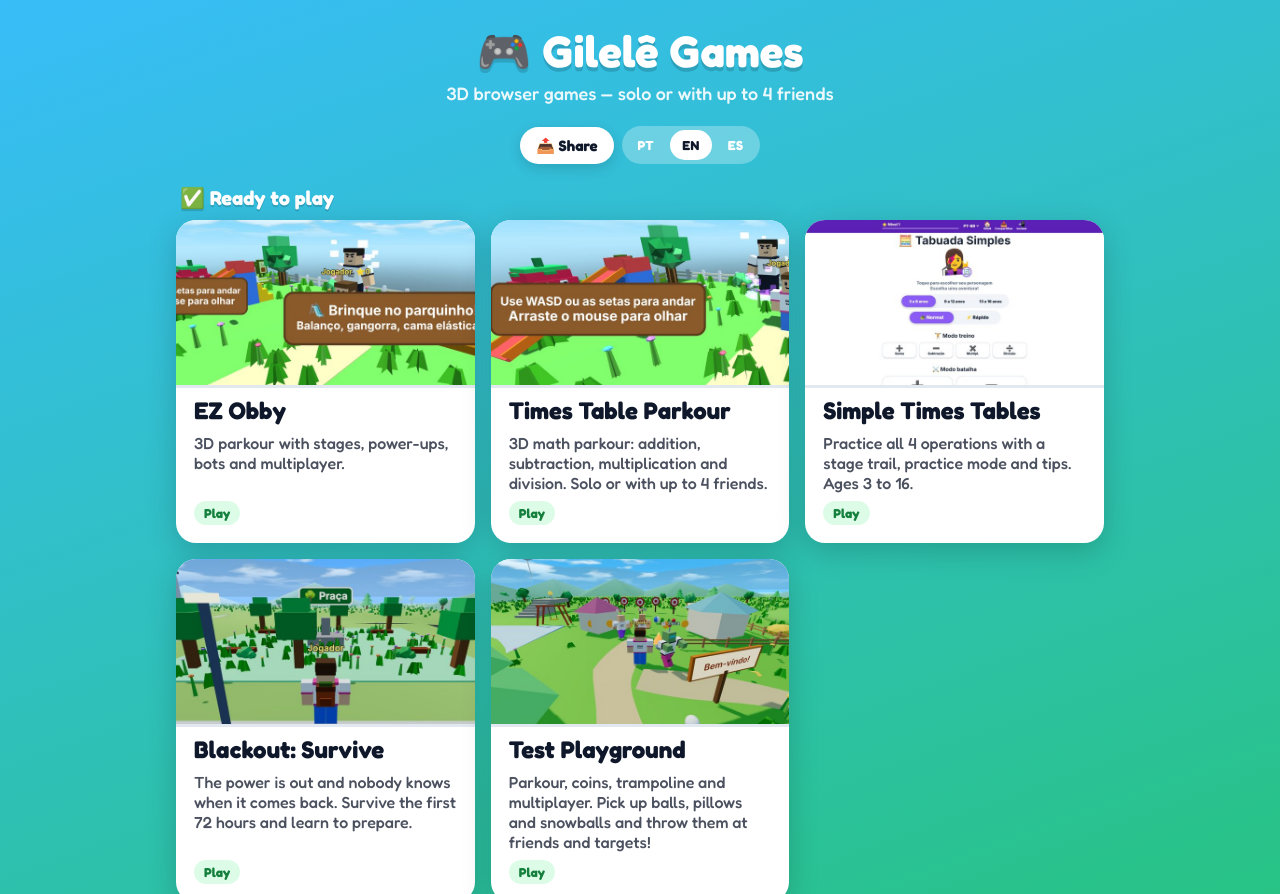
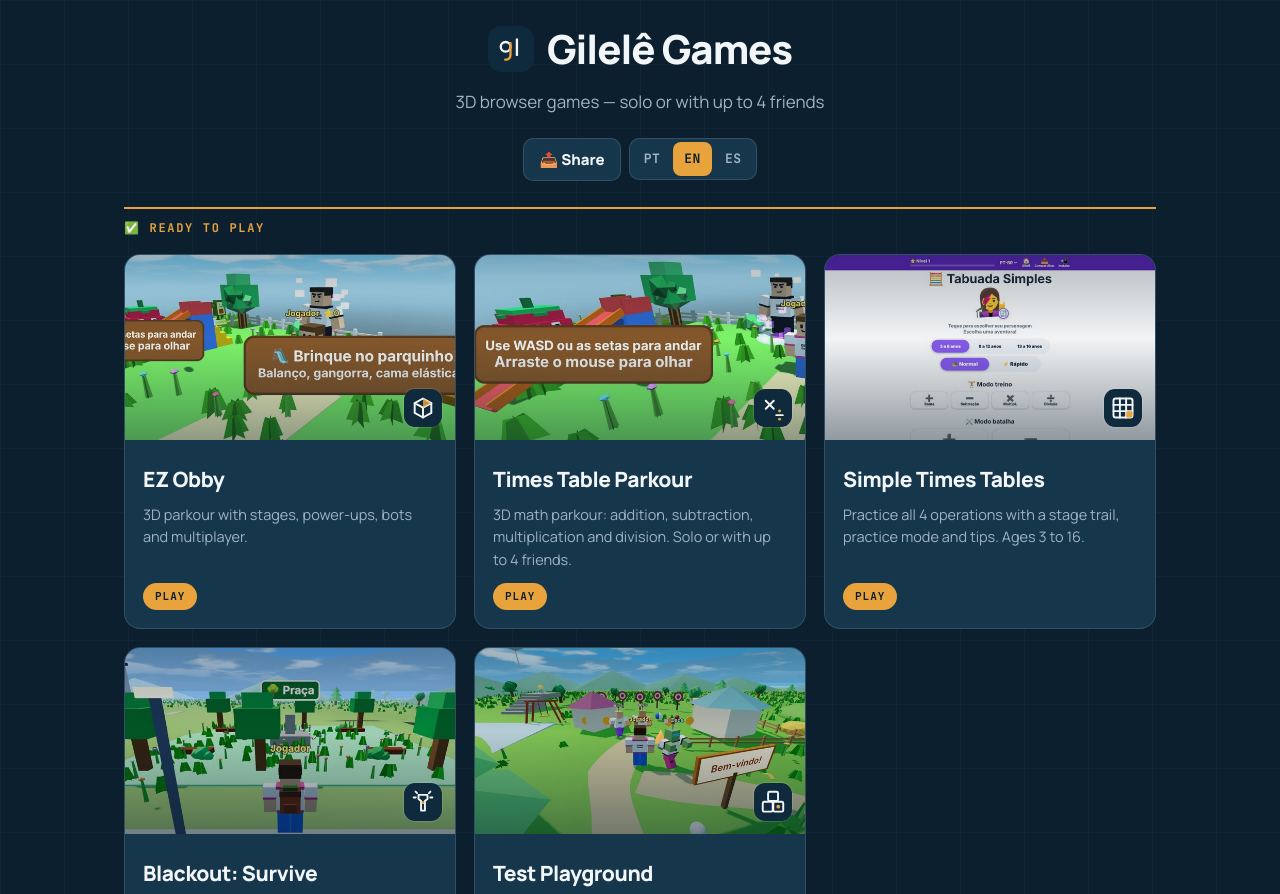
Before and after one commit to mico-droid/gilele-games, a plain HTML site: page jogos.html in a window 1280 px wide. Shown: the top 894 px of the page. Drawn offline with nearby package versions, Linux system fonts and the light colour scheme.

Commit message:
Portal de jogos na mesma identidade da home
- jogos.html: paleta azul-petróleo + âmbar, fonte Manrope, logo
  icons/portal.svg no cabeçalho e o ícone de cada jogo no canto do print;
  cartões, seções e botões no mesmo desenho da página comercial.
- Ícone do app (manifest da raiz): icons/portal-192/512.png e
  portal-maskable-512.png, gerados do portal.svg; cores de fundo e tema
  passam a #0B1F2E. Os manifests de cada jogo seguem com os PNG antigos.
- index.html e privacidade.html apontam para o ícone novo.
- sw.js: CACHE v37.

Co-Authored-By: Claude Opus 5 <noreply@anthropic.com>
Claude-Session: https://claude.ai/code/session_0153cgcPY2VZCETQtajzyGyZ

```diff
--- a/jogos.html
+++ b/jogos.html
@@ -7,51 +7,82 @@
 <meta name="apple-mobile-web-app-title" content="Gilelê Games">
 <meta name="application-name" content="Gilelê Games">
 <meta name="description" content="Jogos 3D grátis no navegador, para jogar sozinho ou com amigos.">
-<meta name="theme-color" content="#22c55e">
+<meta name="theme-color" content="#0B1F2E">
 <link rel="manifest" href="manifest.webmanifest">
-<link rel="icon" href="icons/icon-192.png">
-<link rel="apple-touch-icon" href="icons/icon-192.png">
+<link rel="icon" href="icons/portal.svg">
+<link rel="apple-touch-icon" href="icons/portal-192.png">
+<link rel="preconnect" href="https://fonts.googleapis.com">
+<link rel="preconnect" href="https://fonts.gstatic.com" crossorigin>
+<link href="https://fonts.googleapis.com/css2?family=Manrope:wght@400;500;600;800&family=JetBrains+Mono:wght@500;700&display=swap" rel="stylesheet">
 <link rel="stylesheet" href="engine/ez.css">
 <style>
-  /* portal is a normal scrolling page: undo the game-only rules of ez.css (fixed height, overflow hidden, no touch scrolling) */
-  html { height: auto; overflow: visible; overflow-y: auto; touch-action: pan-x pan-y; overscroll-behavior: auto; }
-  body { height: auto; min-height: 100%; overflow: visible; touch-action: pan-x pan-y; overscroll-behavior: auto; user-select: auto; -webkit-user-select: auto; background: linear-gradient(160deg, #38bdf8, #22c55e); }
-  main { max-width: 960px; margin: 0 auto; padding: max(24px, env(safe-area-inset-top)) 16px 40px; }
-  header { text-align: center; margin-bottom: 22px; }
-  header h1 { font-size: 44px; margin: 0; text-shadow: 0 4px 0 rgba(0,0,0,.15); }
-  header p { margin: 4px 0 0; font-size: 18px; opacity: .9; }
-  .grid { display: grid; grid-template-columns: repeat(auto-fill, minmax(260px, 1fr)); gap: 16px; }
-  .game { background: #fff; color: #0f172a; border-radius: 20px; padding: 0 0 18px; overflow: hidden; box-shadow: 0 8px 30px rgba(0,0,0,.18); display: flex; flex-direction: column; gap: 8px; text-decoration: none; transition: transform .1s; }
-  .game > :not(.shot) { margin-left: 18px; margin-right: 18px; }
-  .game:hover { transform: translateY(-3px); }
-  /* print do próprio jogo no lugar do desenho genérico */
-  .game .shot { display: block; width: 100%; height: auto; aspect-ratio: 16 / 9; object-fit: cover; background: #bfe3ff; border-bottom: 3px solid #e2e8f0; }
-  .game h2 { margin-top: 12px; }
-  .game .emoji { font-size: 54px; line-height: 1; }
-  .game h2 { margin: 0; font-size: 24px; }
-  .game p { margin: 0; opacity: .75; flex: 1; }
-  .game .tag { align-self: flex-start; font-size: 13px; font-weight: 700; padding: 4px 10px; border-radius: 999px; background: #dcfce7; color: #15803d; }
-  .sec { color: #fff; font-size: 20px; margin: 22px 4px 10px; text-shadow: 0 2px 0 rgba(0,0,0,.15); }
-  .game.dev { border: 3px dashed #f59e0b; }
-  .game.dev .tag { background: #fef3c7; color: #b45309; }
-  .game.soon { opacity: .6; pointer-events: none; }
-  .game.soon .tag { background: #e2e8f0; color: #475569; }
-  footer { text-align: center; margin-top: 30px; font-size: 14px; opacity: .85; }
-  footer a { color: #fff; }
-  #install { display: block; margin: 0 auto 20px; }
-  .tools { display: flex; flex-wrap: wrap; gap: 8px; justify-content: center; align-items: center; margin: 0 0 20px; }
-  .tools button { font: inherit; font-size: 15px; font-weight: 700; color: #0f172a; background: #fff; border: 0;
-    border-radius: 999px; padding: 9px 16px; cursor: pointer; box-shadow: 0 4px 14px rgba(0,0,0,.14); }
-  .tools button:hover { transform: translateY(-1px); }
-  .tools .langs { display: inline-flex; gap: 4px; background: rgba(255,255,255,.28); border-radius: 999px; padding: 4px; }
-  .tools .langs button { padding: 7px 12px; font-size: 13px; letter-spacing: .04em; background: transparent; color: #fff; box-shadow: none; }
-  .tools .langs button[aria-pressed="true"] { background: #fff; color: #0f172a; }
+:root{
+  --bg:#0B1F2E; --base:#0F2A3D; --surf:#16364B; --surf2:#1C4260;
+  --line:rgba(242,246,248,.13); --tx:#F2F6F8; --mut:#9FB3C2; --am:#E8A33D;
+  --max:1120px; --pad:clamp(20px,5vw,44px); --mono:'JetBrains Mono',ui-monospace,monospace;
+}
+/* o portal é uma página que rola: desfaz as regras só-de-jogo do ez.css */
+html{height:auto;overflow:visible;overflow-y:auto;touch-action:pan-x pan-y;overscroll-behavior:auto}
+body{height:auto;min-height:100%;overflow:visible;touch-action:pan-x pan-y;overscroll-behavior:auto;
+ user-select:auto;-webkit-user-select:auto;margin:0;
+ color:var(--tx);font-family:Manrope,system-ui,sans-serif;font-size:17px;line-height:1.55;-webkit-font-smoothing:antialiased;
+ background:
+  linear-gradient(rgba(242,246,248,.028) 1px,transparent 1px) 0 0/100% 64px,
+  linear-gradient(90deg,rgba(242,246,248,.028) 1px,transparent 1px) 0 0/64px 100%,
+  var(--bg)}
+main{max-width:var(--max);margin:0 auto;padding-left:var(--pad);padding-right:var(--pad);
+ padding-top:max(26px,env(safe-area-inset-top));padding-bottom:40px}
+a{color:inherit}
+
+header{text-align:center;margin-bottom:22px}
+.brand{display:inline-flex;align-items:center;gap:13px;text-decoration:none}
+.brand img{width:46px;height:46px;border-radius:13px}
+header h1{font-size:clamp(28px,5vw,40px);font-weight:800;letter-spacing:-.025em;margin:0;line-height:1.1}
+header p{margin:10px 0 0;color:var(--mut);font-size:clamp(15px,2vw,17px)}
+
+/* barra: instalar · compartilhar · idioma */
+.tools{display:flex;flex-wrap:wrap;gap:8px;justify-content:center;align-items:center;margin:20px 0 26px}
+.tools button{font:inherit;font-size:15px;font-weight:700;color:var(--tx);background:var(--surf);
+ border:1px solid var(--line);border-radius:10px;padding:9px 15px;cursor:pointer}
+.tools button:hover{background:var(--surf2)}
+.tools .langs{display:inline-flex;background:var(--surf);border:1px solid var(--line);border-radius:10px;padding:3px;gap:2px}
+.tools .langs button{font-family:var(--mono);font-size:13px;font-weight:700;letter-spacing:.04em;color:var(--mut);
+ background:transparent;border:0;border-radius:8px;padding:7px 11px}
+.tools .langs button[aria-pressed="true"]{background:var(--am);color:#0B1F2E}
+
+.sec{font-family:var(--mono);font-size:12px;font-weight:700;letter-spacing:.14em;text-transform:uppercase;color:var(--am);
+ border-top:2px solid var(--am);padding-top:10px;margin:34px 0 16px}
+.sec:first-of-type{margin-top:0}
+
+.grid{display:grid;grid-template-columns:repeat(auto-fill,minmax(270px,1fr));gap:18px}
+.game{background:var(--surf);border:1px solid var(--line);border-radius:16px;overflow:hidden;
+ display:flex;flex-direction:column;text-decoration:none;transition:transform .12s,border-color .12s}
+.game:hover{transform:translateY(-3px);border-color:rgba(232,163,61,.5)}
+.shotwrap{position:relative;aspect-ratio:16/9;overflow:hidden;background:#123a4f}
+.game .shot{display:block;width:100%;height:100%;object-fit:cover}
+.shotwrap::after{content:"";position:absolute;inset:0;z-index:2;
+ background:linear-gradient(180deg,rgba(11,31,46,.3),rgba(11,31,46,.05) 45%,rgba(11,31,46,.45))}
+.game .ic{position:absolute;z-index:3;right:12px;bottom:12px;width:40px;height:40px;border-radius:12px;border:1px solid var(--line)}
+.game h2{margin:0;font-size:21px;font-weight:800;letter-spacing:-.02em}
+.game p{margin:0;color:var(--mut);font-size:14.5px;flex:1}
+.game > :not(.shotwrap){margin-left:18px;margin-right:18px}
+.game h2{margin-top:15px}
+.game{padding-bottom:18px;gap:8px}
+.tag{align-self:flex-start;font-family:var(--mono);font-size:11px;font-weight:700;letter-spacing:.09em;text-transform:uppercase;
+ padding:5px 12px;border-radius:999px;background:var(--am);color:#0B1F2E;margin-top:4px}
+.game.dev .tag{background:transparent;color:var(--am);border:1px solid rgba(232,163,61,.45)}
+.game.soon{opacity:.55;pointer-events:none}
+.game.soon .tag{background:transparent;color:var(--mut);border:1px solid var(--line)}
+
+footer{text-align:center;margin-top:36px;padding-top:24px;border-top:1px solid var(--line);color:var(--mut);font-size:14px}
+footer a{text-decoration:none}
+footer a:hover{color:var(--tx)}
 </style>
 </head>
 <body>
 <main>
   <header>
-    <h1>🎮 Gilelê Games</h1>
+    <a class="brand" href="./"><img src="icons/portal.svg" alt=""><h1>Gilelê Games</h1></a>
     <p data-t="portalSub">Jogos 3D no navegador — sozinho ou com até 4 amigos</p>
   </header>
   <div class="tools" id="tools"></div>
@@ -59,27 +90,47 @@
   <h2 class="sec" data-t="secReady">✅ Prontos para jogar</h2>
   <div class="grid">
     <a class="game" href="https://mico-droid.github.io/ez-obby/">
-      <img class="shot" src="shots/ez-obby.jpg" width="640" height="360" loading="lazy" decoding="async" alt="EZ Obby"><h2>EZ Obby</h2>
+      <div class="shotwrap">
+        <img class="shot" src="shots/ez-obby.jpg" width="640" height="360" loading="lazy" decoding="async" alt="EZ Obby">
+        <img class="ic" src="icons/ez-obby.svg" alt="">
+      </div>
+      <h2>EZ Obby</h2>
       <p data-t="obbyDesc">Parkour 3D com fases, poderes, bots e multiplayer.</p>
       <span class="tag" data-t="tagPlay">Jogar</span>
     </a>
     <a class="game" href="games/parkour-tabuada/">
-      <img class="shot" src="shots/parkour-tabuada.jpg" width="640" height="360" loading="lazy" decoding="async" alt="Parkour Tabuada"><h2 data-t="pktTitle">Parkour Tabuada</h2>
+      <div class="shotwrap">
+        <img class="shot" src="shots/parkour-tabuada.jpg" width="640" height="360" loading="lazy" decoding="async" alt="Parkour Tabuada">
+        <img class="ic" src="icons/parkour-tabuada.svg" alt="">
+      </div>
+      <h2 data-t="pktTitle">Parkour Tabuada</h2>
       <p data-t="pktDesc">Parkour 3D de contas: soma, subtração, multiplicação e divisão. Sozinho ou com até 4 amigos.</p>
       <span class="tag" data-t="tagPlay">Jogar</span>
     </a>
     <a class="game" href="games/tabuada/">
-      <img class="shot" src="shots/tabuada.jpg" width="640" height="360" loading="lazy" decoding="async" alt="Tabuada Simples"><h2 data-t="tabTitle">Tabuada Simples</h2>
+      <div class="shotwrap">
+        <img class="shot" src="shots/tabuada.jpg" width="640" height="360" loading="lazy" decoding="async" alt="Tabuada Simples">
+        <img class="ic" src="icons/tabuada-simples.svg" alt="">
+      </div>
+      <h2 data-t="tabTitle">Tabuada Simples</h2>
       <p data-t="tabDesc">Contas das 4 operações com trilha de fases, modo treino e dicas. De 3 a 16 anos.</p>
       <span class="tag" data-t="tagPlay">Jogar</span>
     </a>
     <a class="game" href="games/sobrevivencia/">
-      <img class="shot" src="shots/sobrevivencia.jpg" width="640" height="360" loading="lazy" decoding="async" alt="Apagão: Sobreviva"><h2 data-t="svTitle">Apagão: Sobreviva</h2>
+      <div class="shotwrap">
+        <img class="shot" src="shots/sobrevivencia.jpg" width="640" height="360" loading="lazy" decoding="async" alt="Apagão: Sobreviva">
+        <img class="ic" src="icons/apagao.svg" alt="">
+      </div>
+      <h2 data-t="svTitle">Apagão: Sobreviva</h2>
       <p data-t="svDesc">A energia caiu e ninguém sabe quando volta. Sobreviva às primeiras 72 horas e aprenda a se preparar.</p>
       <span class="tag" data-t="tagPlay">Jogar</span>
     </a>
     <a class="game" href="games/demo/">
-      <img class="shot" src="shots/demo.jpg" width="640" height="360" loading="lazy" decoding="async" alt="Playground Testes"><h2 data-t="demoTitle">Playground Testes</h2>
+      <div class="shotwrap">
+        <img class="shot" src="shots/demo.jpg" width="640" height="360" loading="lazy" decoding="async" alt="Playground Testes">
+        <img class="ic" src="icons/playground.svg" alt="">
+      </div>
+      <h2 data-t="demoTitle">Playground Testes</h2>
       <p data-t="demoDesc">Parkour, moedas, trampolim e multijogador. Pegue bolas, travesseiros e bolas de neve e arremesse nos amigos e nos alvos!</p>
       <span class="tag" data-t="tagPlay">Jogar</span>
     </a>
@@ -87,7 +138,11 @@
   <h2 class="sec" data-t="secDev">🚧 Em desenvolvimento/testes</h2>
   <div class="grid">
     <a class="game dev" href="games/auto-escola/">
-      <img class="shot" src="shots/auto-escola.jpg" width="640" height="360" loading="lazy" decoding="async" alt="Auto Escola"><h2 data-t="carTitle">Auto Escola</h2>
+      <div class="shotwrap">
+        <img class="shot" src="shots/auto-escola.jpg" width="640" height="360" loading="lazy" decoding="async" alt="Auto Escola">
+        <img class="ic" src="icons/auto-escola.svg" alt="">
+      </div>
+      <h2 data-t="carTitle">Auto Escola</h2>
       <p data-t="carDesc">Aprenda a dirigir: embreagem, marchas, setas, baliza e simulado da prova.</p>
       <span class="tag" data-t="tagDev">🚧 Em desenvolvimento/testes</span>
     </a>
@@ -112,6 +167,7 @@
   });
   applyDom();
   registerPWA("sw.js");
+
   // barra do portal: Instalar (só se ainda não estiver instalado) · Compartilhar · idioma
   const tools = document.getElementById("tools");
   const KEY = "ez:installed:portal";
--- a/sw.js
+++ b/sw.js
@@ -1,7 +1,7 @@
 // Shared service worker for every game in this repo (scope = whole site).
 // Strategy: network-first for pages (always get updates), stale-while-revalidate for everything else
 // (engine, Three.js from CDN, fonts) so games load fast and work offline after the first visit.
-const CACHE = "gilele-v36";
+const CACHE = "gilele-v37";
 const CDN = ["cdn.jsdelivr.net", "unpkg.com", "fonts.googleapis.com", "fonts.gstatic.com"];
 
 self.addEventListener("install", () => self.skipWaiting());
```
Also changed, not shown: index.html (+1 -1 lines), privacidade.html (+1 -1 lines), icons/portal-192.png (added), icons/portal-512.png (added), icons/portal-maskable-512.png (added), manifest.webmanifest, 1 other file.
